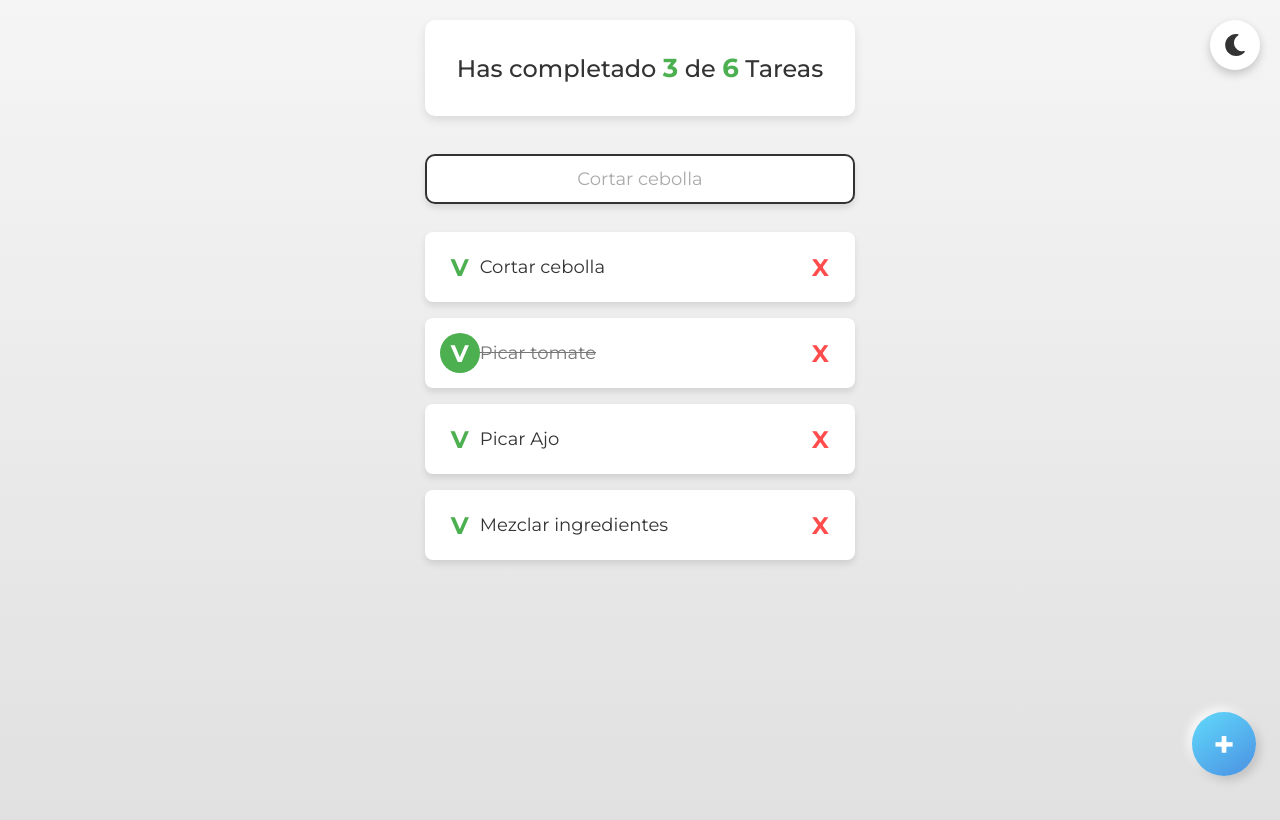
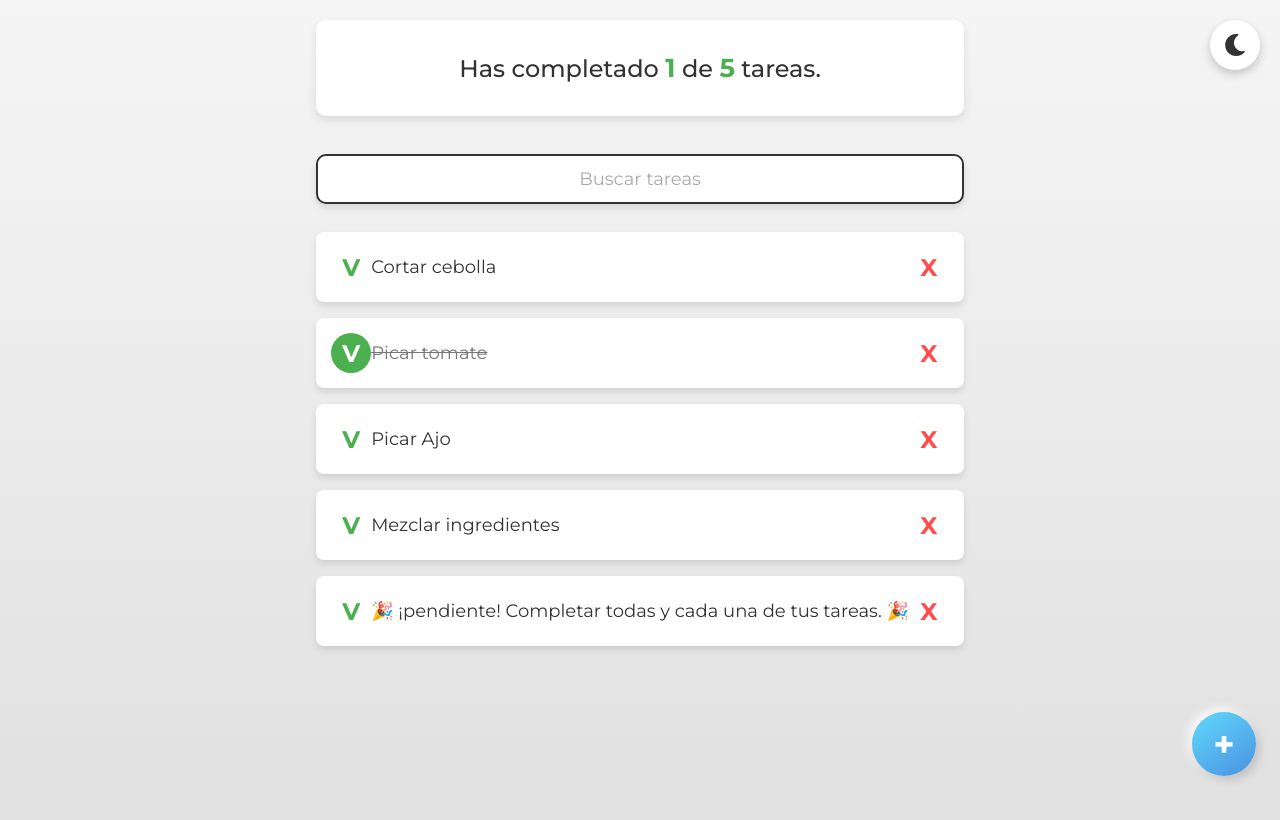
Before and after one commit to caavera/to-do-list, a React (Create React App) app: page / in a window 1280 px wide. Shown: the top 820 px of the page. Built offline with nearby package versions, Linux system fonts and the light colour scheme.

Commit message:
se agregan funcionalidad de busqueda de tareas

```diff
--- a/src/App.js
+++ b/src/App.js
@@ -12,18 +12,47 @@ const defaultTodos = [
   {text: 'Picar tomate', completed: true},
   {text: 'Picar Ajo', completed: false},
   {text: 'Mezclar ingredientes', completed: false},
+  {text: '🎉 ¡pendiente! Completar todas y cada una de tus tareas. 🎉', completed: false},
 ];
 
 function App() {
+  const [toDos, setToDos] = React.useState(defaultTodos);
+  const [searchValue, setSearchValue] = React.useState('');
+
+  const totalToDos = toDos.length;
+  const completedToDos = toDos.filter(toDo => !!toDo.completed).length;
+
+  const searchedToDos = toDos.filter(todo => todo.text.toLocaleLowerCase().includes(searchValue.toLocaleLowerCase()));
+
+  const completeToDo = (text) => {
+    const newToDos = [...toDos];
+    const todoIndex = newToDos.findIndex(todo => todo.text === text);
+    newToDos[todoIndex].completed = true;
+    setToDos(newToDos);
+  }
+
+  const deleteToDo = (text) => {
+    const newToDos = [...toDos];
+    const todoIndex = newToDos.findIndex(todo => todo.text === text);
+    newToDos.splice(todoIndex, 1);
+    setToDos(newToDos);
+  }
+
   return (
     <React.Fragment>
       <ThemeToggle />
-      <TodoCounter completed={3} total={6} />
-      <TodoSearch />
+      <TodoCounter completed={completedToDos} total={totalToDos} />
+      <TodoSearch searchValue={searchValue} setSearchValue={setSearchValue} />
 
       <TodoList>
-        {defaultTodos.map( todo => (
-          <TodoItem key={todo.text} text={todo.text} completed={todo.completed}/>
+        {searchedToDos.map( todo => (
+          <TodoItem
+            key={todo.text}
+            text={todo.text}
+            completed={todo.completed}
+            onComplete={() => completeToDo(todo.text)}
+            onDelete={() => deleteToDo(todo.text)}
+          />
         ))}
       </TodoList>
 
--- a/src/TodoCounter.js
+++ b/src/TodoCounter.js
@@ -1,8 +1,13 @@
 import './TodoCounter.css';
 function TodoCounter({ total, completed}){
+    const message =
+        total === 0 ? '¡Agrega tu primera tarea!' :
+        completed === total ? '🎉 ¡Felicidades! Completaste todas tus tareas. 🎉' :
+        <>Has completado <span>{completed}</span> de <span>{total}</span> tareas.</>;
+
     return (
         <h1 className='TodoCounter'>
-            Has completado <span>{completed}</span> de <span>{total}</span> Tareas
+            {message}
         </h1>
     );
 }
--- a/src/TodoItem.js
+++ b/src/TodoItem.js
@@ -2,13 +2,19 @@ import './TodoItem.css';
 function TodoItem(props) {
     return (
         <li className='TodoItem'>
-            <span className={`Icon Icon-check ${props.completed && 'Icon-check--active'}`}>
+            <span
+                className={`Icon Icon-check ${props.completed && 'Icon-check--active'}`}
+                onClick={props.onComplete}
+            >
                 V
             </span>
             <p className={`TodoItem-p ${props.completed && 'TodoItem-p--completed'}`}>
                 {props.text}
             </p>
-            <span className='Icon Icon--delete'>
+            <span
+                className='Icon Icon--delete'
+                onClick={props.onDelete}
+            >
                 X
             </span>
         </li>
--- a/src/TodoSearch.js
+++ b/src/TodoSearch.js
@@ -1,7 +1,16 @@
+import React from 'react';
 import './TodoSearch.css';
-function TodoSearch(){
+
+function TodoSearch(props) {
+
     return (
-        <input placeholder='Cortar cebolla' className='TodoSearch'/>
+        <input placeholder='Buscar tareas'
+            className='TodoSearch'
+            value={props.searchValue}
+            onChange={  (event) => {
+                props.setSearchValue(event.target.value);
+            }}
+        />
     );
 }
 
```
